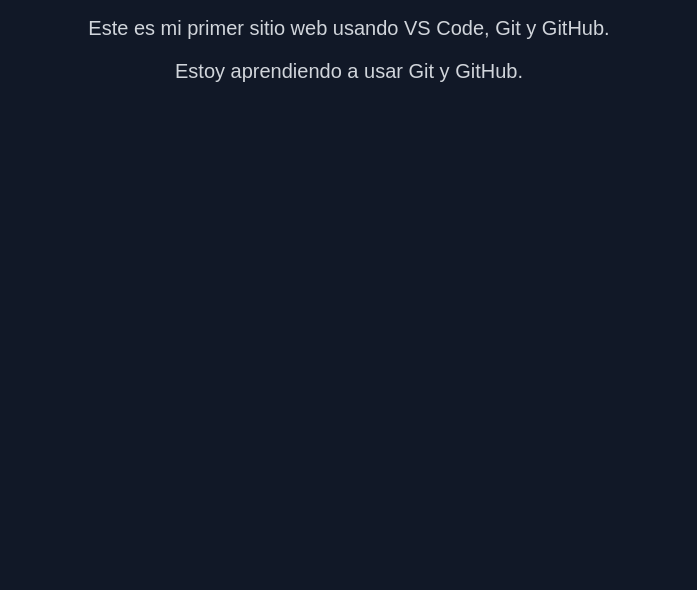
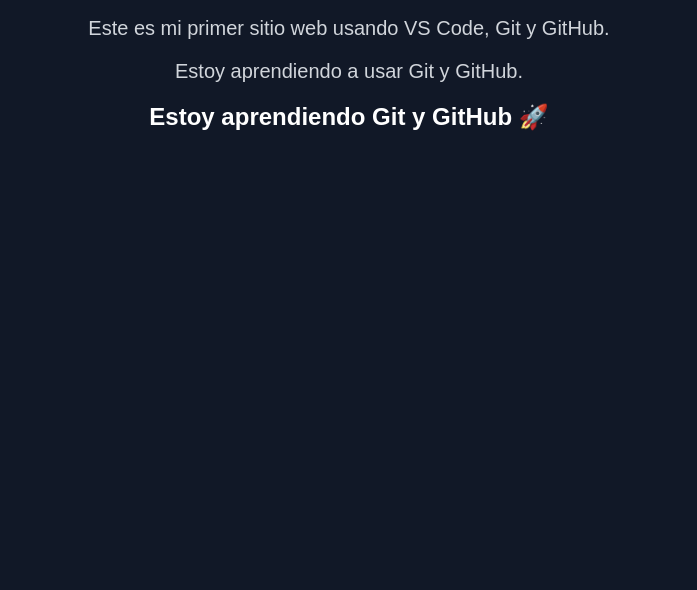
Before and after one commit to martindefez/mi-sitio-web, a plain HTML site: page index.html in a window 1280 px wide. Shown: the part 210-800 px from the top of the page, without its empty margins (291-988 px from the left). Drawn offline with Linux system fonts and the light colour scheme.

Commit message:
Agrego mensaje sobre GitHub

```diff
--- a/index.html
+++ b/index.html
@@ -11,6 +11,7 @@
     <h1>¡Mi primer proyecto con Git!</h1>
     <p>Este es mi primer sitio web usando VS Code, Git y GitHub.</p>
     <p>Estoy aprendiendo a usar Git y GitHub.</p>
+    <h2>Estoy aprendiendo Git y GitHub 🚀</h2>
 
 </body>
 </html>
```
